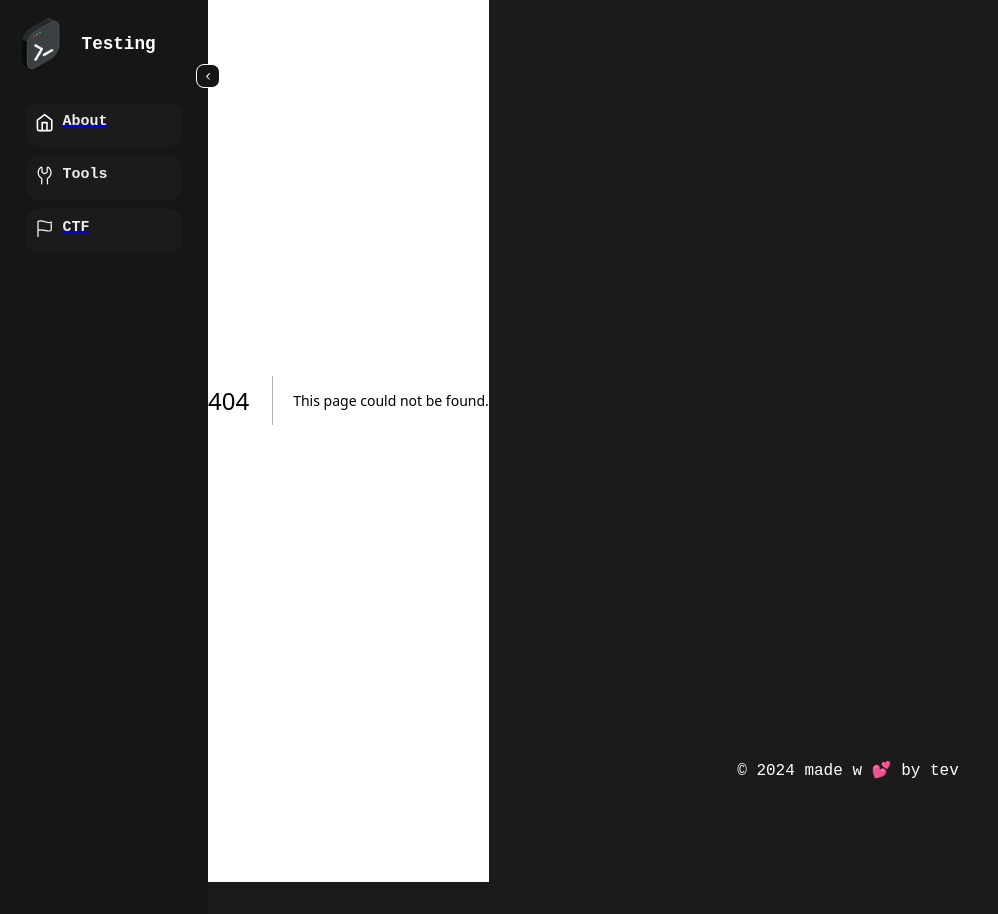
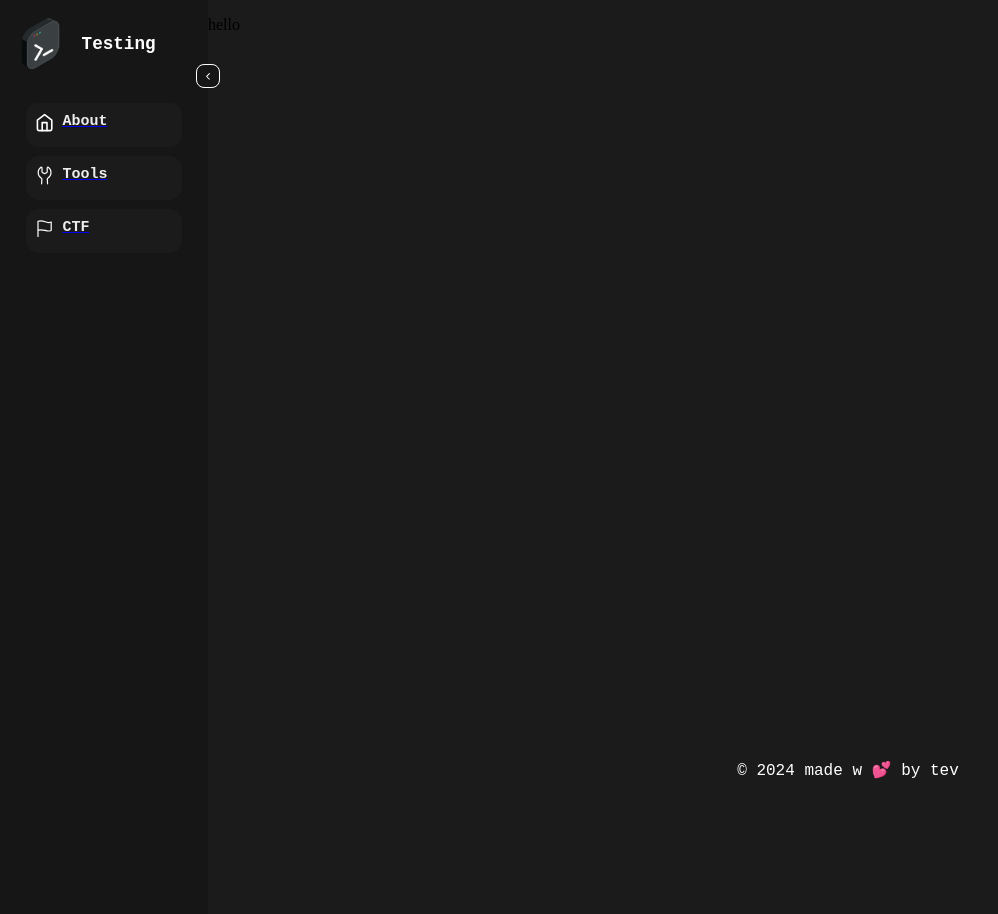
Before and after one commit to trevelling/CTF, a Next.js app: page /tools in a window 1280 px wide. Before the commit this address had no page. Shown: the whole page, without its empty margins (0-998 px from the left). Built offline with nearby package versions, Linux system fonts and the light colour scheme.

Commit message:
chore; clean up

```diff
--- a/app/about/about.jsx
+++ b/app/about/page.jsx
@@ -1,7 +1,7 @@
 "use client";
 
 import React, { useState,  useEffect } from 'react';
-import styles from "./about.module.css";
+import styles from "./page.module.css";
 
 // Component for animating text
 const AnimatedText = ({ text }) => {
--- a/app/tools/tools.jsx
+++ b/app/ctf/page.jsx
@@ -1,5 +1,4 @@
 import React from "react";
-import styles from "./tools.module.css";
 
 
 export default function Tools() {
--- a/app/page.jsx
+++ b/app/page.jsx
@@ -1,5 +1,5 @@
 import React from 'react';
-import About from "./about/about";
+import About from "./about/page";
 
 export default function App(){
     return(
--- /dev/null
+++ b/app/tools/page.jsx
@@ -0,0 +1,10 @@
+import React from "react";
+
+
+export default function Tools() {
+  return (
+    <div>
+        <p>hello</p>
+    </div>
+  );
+}
```
Also changed, not shown: app/about/page.module.css (renamed from app/about/about.module.css), app/ctf/page.module.css (added), app/tools/page.module.css (added).
